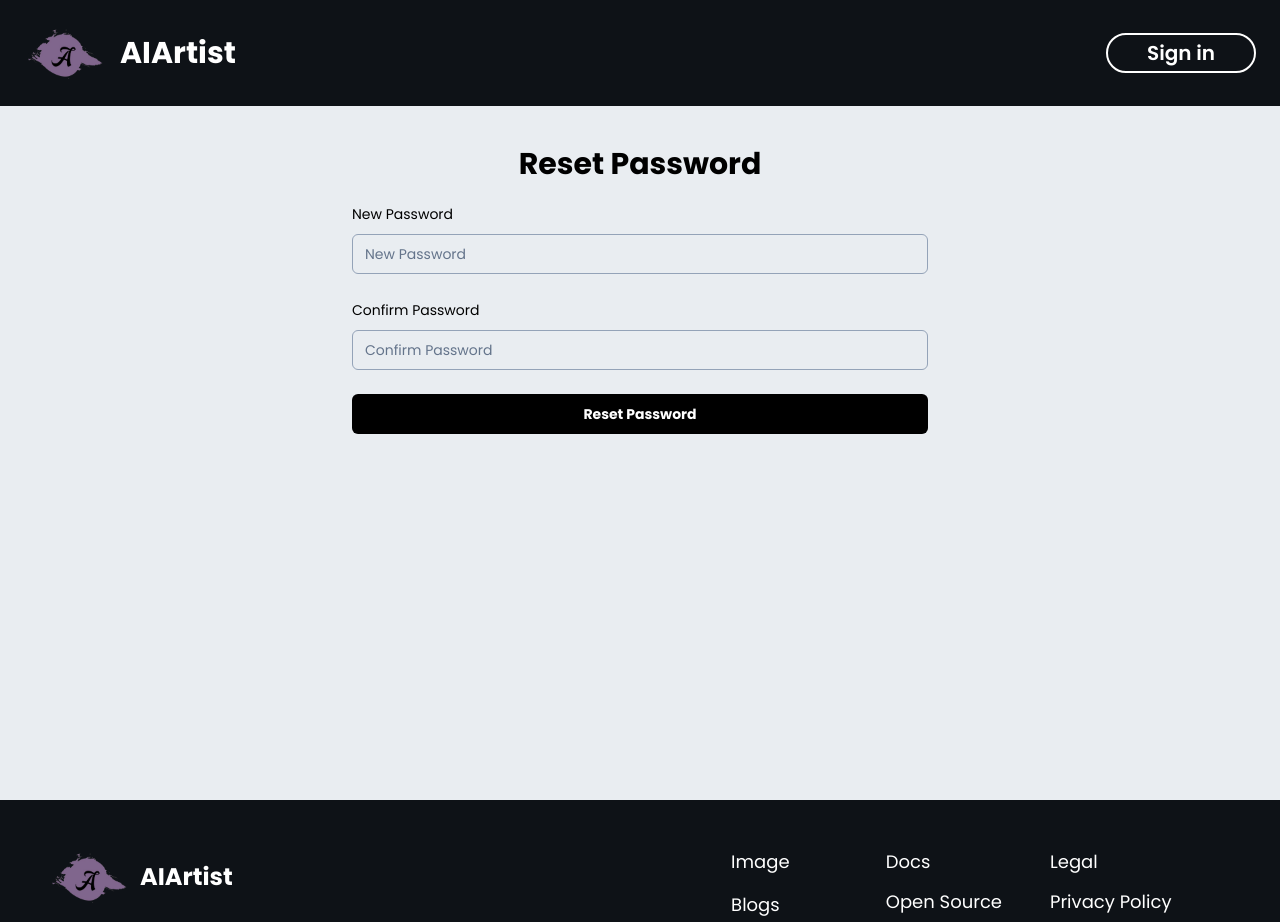
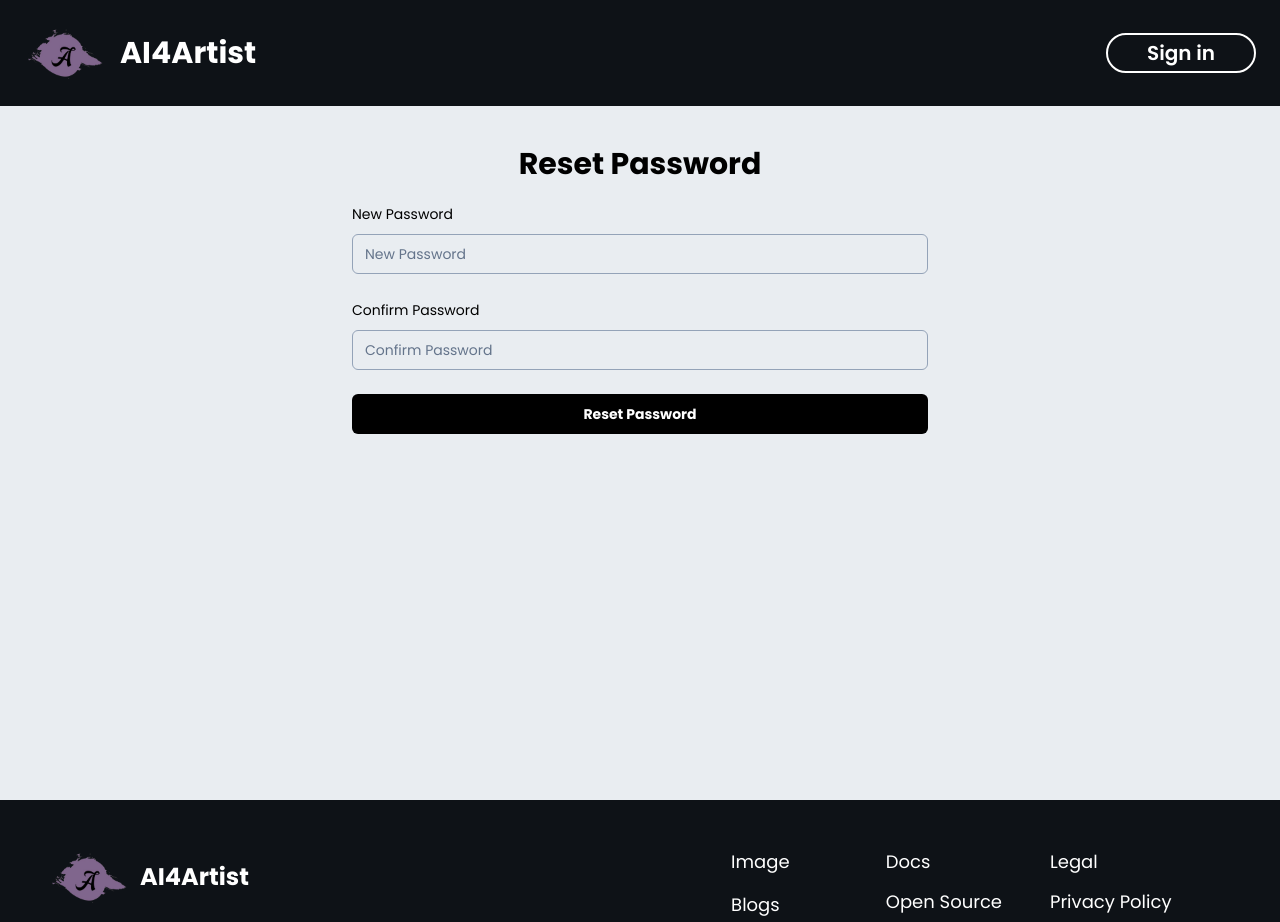
Before and after one commit to DATN-20/AI4Artists, a Next.js app: page /auth/forget-password in a window 1280 px wide. Shown: the top 922 px of the page. Built offline with nearby package versions, Linux system fonts and the light colour scheme; no server answers.

Commit message:
update: đồng bộ tên web

```diff
--- a/app/(app)/canvas/page.tsx
+++ b/app/(app)/canvas/page.tsx
@@ -26,7 +26,7 @@
         >
           <Image alt="logo" width={50} height={50} src={logoSrc} />
           <h1 className="text-lg font-bold text-black hover:text-white dark:text-white dark:hover:text-black">
-            AIArtist
+            AI4Artist
           </h1>
         </Link>
       </div>
--- a/app/layout.tsx
+++ b/app/layout.tsx
@@ -13,7 +13,7 @@
 })
 
 export const metadata: Metadata = {
-  title: "AIArtist",
+  title: "AI4Artist",
   description: "An AI-powered platform for artists to generate art",
 }
 
--- a/components/layout/Footer.tsx
+++ b/components/layout/Footer.tsx
@@ -24,7 +24,7 @@
           <div className="mb-2 flex flex-col gap-3">
             <div className="flex items-center gap-3">
               <Image alt="logo" width={80} height={80} src={logoSrc} />
-              <h2 className="text-2xl font-bold">AIArtist</h2>
+              <h2 className="text-2xl font-bold">AI4Artist</h2>
             </div>
             <p className="text-lg text-[#E0E0E1]">
               Making stunning AI generated art and manage your own gallery
--- a/components/layout/Navbar.tsx
+++ b/components/layout/Navbar.tsx
@@ -33,7 +33,7 @@
             className="flex cursor-pointer items-center justify-center gap-4"
           >
             <Image alt="logo" width={80} height={80} src={logoSrc} />
-            <h1 className="text-3xl font-bold text-white">AIArtist</h1>
+            <h1 className="text-3xl font-bold text-white">AI4Artist</h1>
           </Link>
           <div className="flex">
             <DialogTrigger asChild>
```
